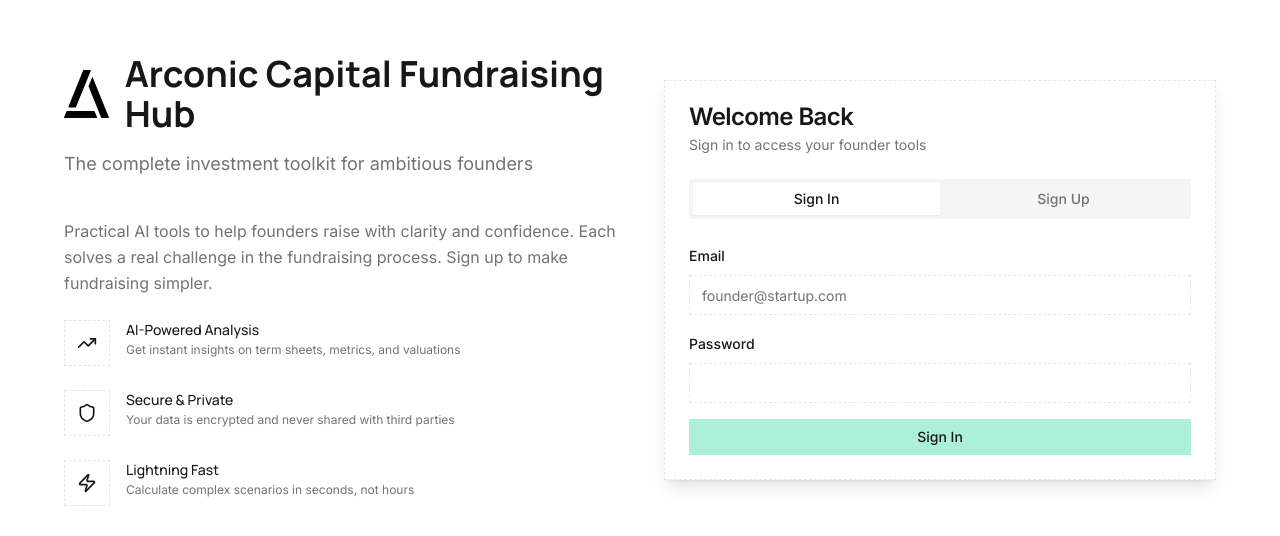
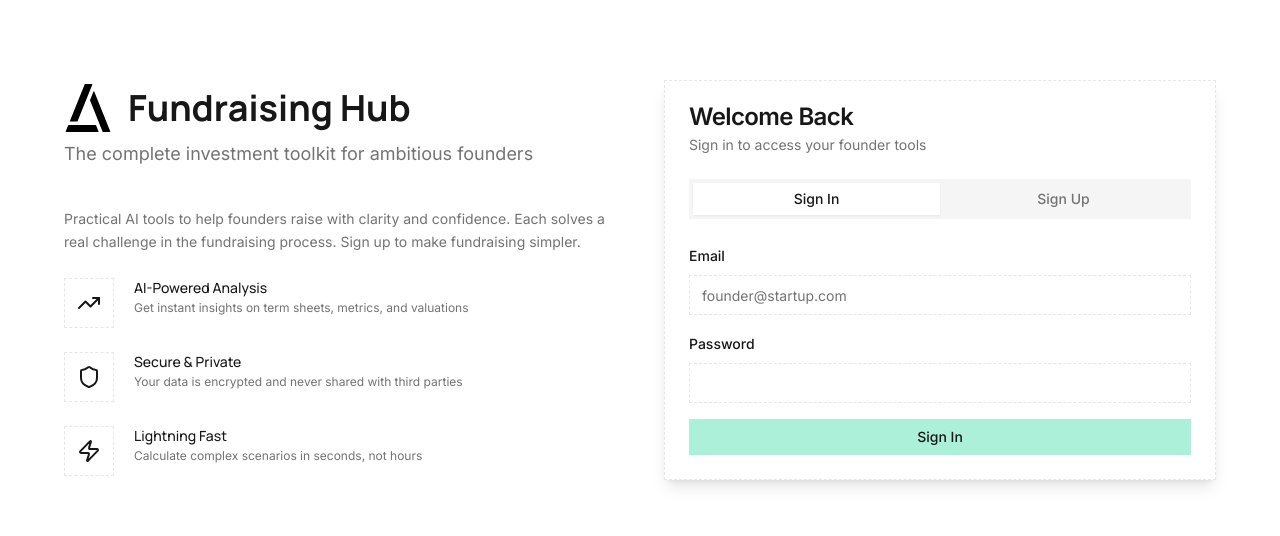
Before and after one commit to deen-source/Fundraising-Hub, a React (Vite) app: page / in a window 1280 px wide. Shown: the part 120-656 px from the top of the page. Built offline with nearby package versions, Linux system fonts and the light colour scheme; the HTML template or start-up script is replaced by a standard one.

Commit message:
Final Auth page spacing and sizing adjustments
- Removed 'Arconic Capital' from header (now just 'Fundraising Hub')
- Reduced spacing between header and subtitle (space-y-2)
- Made description text smaller (text-sm)
- Increased icon sizes (w-6 h-6) and gaps (gap-5) for better visual balance

```diff
--- a/src/pages/Auth.tsx
+++ b/src/pages/Auth.tsx
@@ -123,7 +123,7 @@ const Auth = () => {
     <div className="min-h-screen flex items-center justify-center p-4 md:p-8 lg:p-12 relative">
       <div className="w-full max-w-6xl grid lg:grid-cols-2 gap-12 items-center">
         <div className="space-y-10">
-          <div className="space-y-4">
+          <div className="space-y-2">
             <div className="flex items-center gap-4">
               <img
                 src="/arconic-logo.svg"
@@ -131,7 +131,7 @@ const Auth = () => {
                 className="h-12 w-12"
               />
               <h1 className="text-4xl font-bold">
-                Arconic Capital Fundraising Hub
+                Fundraising Hub
               </h1>
             </div>
             <p className="text-lg text-muted-foreground">
@@ -141,13 +141,13 @@ const Auth = () => {
 
           <div className="space-y-6">
             {/* Description */}
-            <p className="text-muted-foreground leading-relaxed">
+            <p className="text-sm text-muted-foreground leading-relaxed">
               Practical AI tools to help founders raise with clarity and confidence. Each solves a real challenge in the fundraising process. Sign up to make fundraising simpler.
             </p>
 
-            <div className="flex items-start gap-4">
+            <div className="flex items-start gap-5">
               <div className="p-3 border">
-                <TrendingUp className="w-5 h-5" />
+                <TrendingUp className="w-6 h-6" />
               </div>
               <div>
                 <h3 className="font-medium text-sm mb-0.5">AI-Powered Analysis</h3>
@@ -157,9 +157,9 @@ const Auth = () => {
               </div>
             </div>
 
-            <div className="flex items-start gap-4">
+            <div className="flex items-start gap-5">
               <div className="p-3 border">
-                <Shield className="w-5 h-5" />
+                <Shield className="w-6 h-6" />
               </div>
               <div>
                 <h3 className="font-medium text-sm mb-0.5">Secure & Private</h3>
@@ -169,9 +169,9 @@ const Auth = () => {
               </div>
             </div>
 
-            <div className="flex items-start gap-4">
+            <div className="flex items-start gap-5">
               <div className="p-3 border">
-                <Zap className="w-5 h-5" />
+                <Zap className="w-6 h-6" />
               </div>
               <div>
                 <h3 className="font-medium text-sm mb-0.5">Lightning Fast</h3>
```
